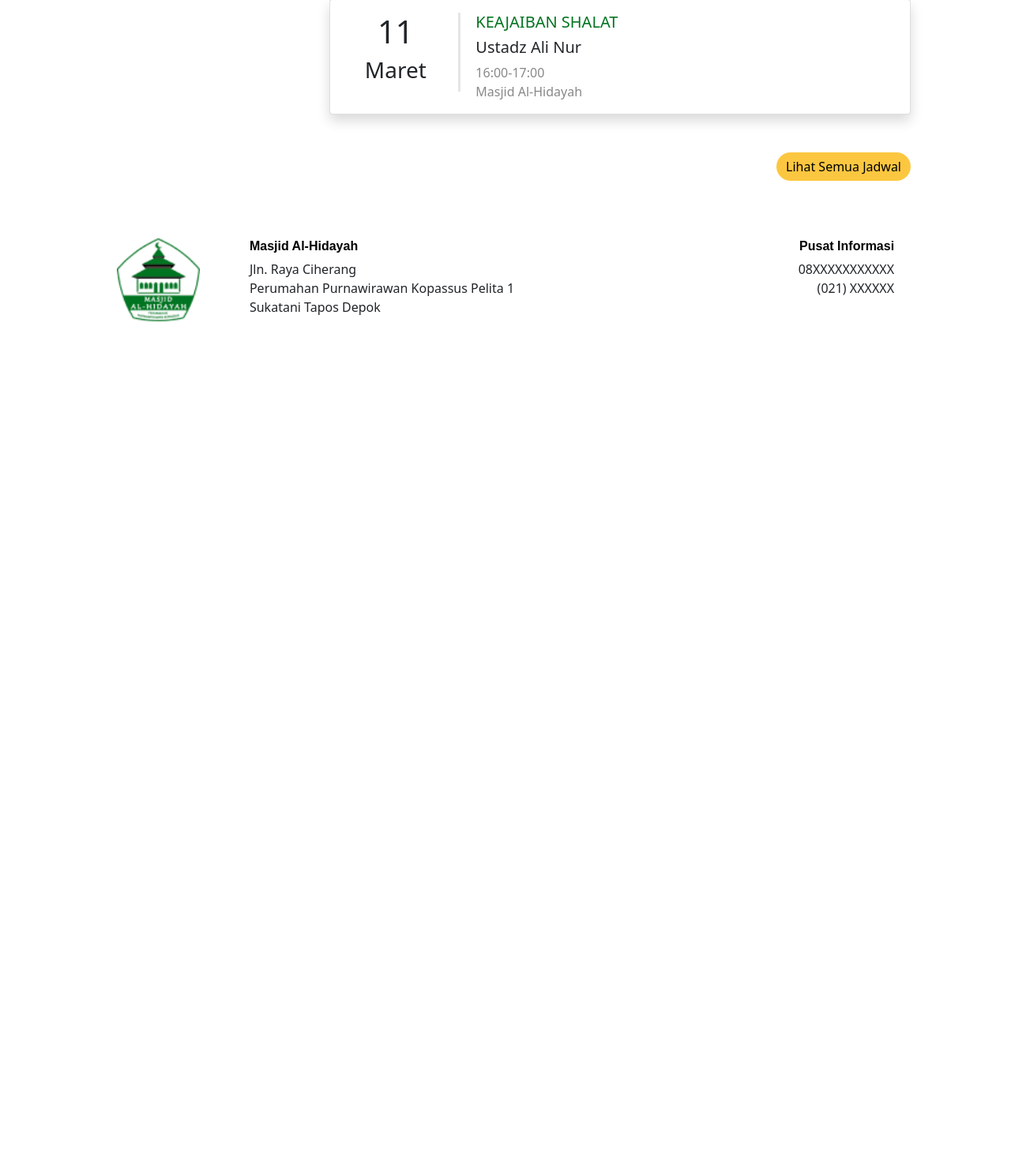
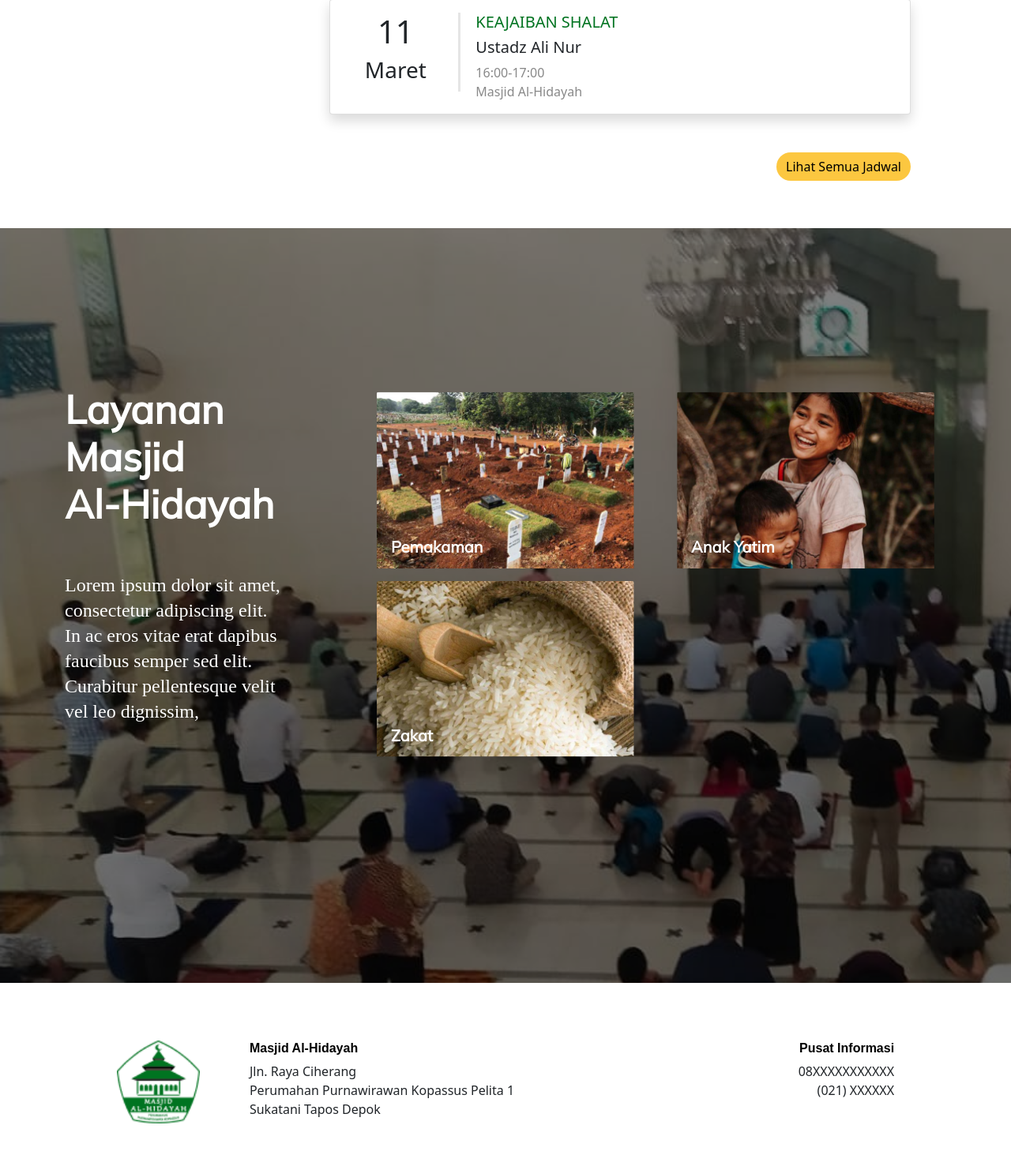
Before and after one commit to yasykurrafii/masjid-al-hidayah, a Django app: template templates/home.html in a window 1280 px wide. Shown: the part 2358-3840 px from the top of the page at 79% size. Before the commit the page ends 2765 px from the top, so only its background shows below. Run offline with Django 3.2, Linux system fonts and the light colour scheme; the template is opened without the code that fills it, so the values that code supplies are empty; some libraries are stand-ins or nearby versions.

Commit message:
Gambaran Kasar Slide 4 Home

```diff
--- a/static/css/base.css
+++ b/static/css/base.css
@@ -136,6 +136,22 @@
     box-shadow: inset 0 0 0 2000px rgba(0, 115, 32, 0.85);
     background-repeat: no-repeat;
     background-size: cover;
+}
+
+.beranda4 {
+    padding: auto;
+    margin: auto;
+    background-image: url("../img/fotoSlide4home.png");
+    box-shadow: inset 0 0 0 2000px rgba(0, 0, 0, 0.5);
+    background-repeat: no-repeat;
+    background-size: cover;
+}
+
+.cardSlide4 {
+    background-repeat: no-repeat;
+    background-size: cover;
+    background: linear-gradient(180deg, rgba(82, 82, 82, 0) 45.51%, rgba(0, 0, 0, 0.7) 100%);
+    mix-blend-mode: normal;
 }
 
 
--- a/templates/base.html
+++ b/templates/base.html
@@ -11,7 +11,7 @@
     <meta http-equiv="X-UA-Compatible" content="IE=edge" />
     <meta name="viewport" content="width=device-width, initial-scale=1.0" />
     <link rel="stylesheet" href="{% static 'css/base.css'%}" type="text/css" />
-    <title>masjid Al-Hidayah</title>
+    <title>Masjid Al-Hidayah</title>
 
     <!-- CSS Bootstrap -->
     <link href="https://cdn.jsdelivr.net/npm/bootstrap@5.0.0-beta2/dist/css/bootstrap.min.css" rel="stylesheet" integrity="sha384-BmbxuPwQa2lc/FVzBcNJ7UAyJxM6wuqIj61tLrc4wSX0szH/Ev+nYRRuWlolflfl" crossorigin="anonymous" />
--- a/templates/home.html
+++ b/templates/home.html
@@ -114,20 +114,20 @@
                 <div class="card shadow p-3">
                     <div class="row">
                         <div class="col" style="text-align: center; margin-left: -200px;">
-                            <h1>10</h1>
-                            <h3>Maret</h3>
+                            <h1 class="card-title">10</h1>
+                            <h3 class="card-title">Maret</h3>
                         </div>
                         <div class="col pembatasSlide3card " style="margin-left: -200px; "></div>
                         <div class="col" style="margin-left: -550px;">
-                            <h5 style="color: #007320;">PENYEBAB MUNCULNYA AKHLAK YANG BURUK</h5>
-                            <h5>Ustadz Ali Nur</h5>
+                            <h5 class="card-title" style="color: #007320;">PENYEBAB MUNCULNYA AKHLAK YANG BURUK</h5>
+                            <h5 class="card-title">Ustadz Ali Nur</h5>
                             <div class="row" style="color: #888888;">
                                 <i class="fas fa-clock"></i>
-                                <a>16:00-17:00<br></a>
+                                <a class="card-text" style="color: #888888; text-decoration: none;">16:00-17:00<br></a>
                             </div>
                             <div class="row" style="color: #888888;">
                                 <i class="fas fa-map-marker-alt"></i>
-                                <a>Masjid Al-Hidayah</a>
+                                <a class="card-text" style="color: #888888; text-decoration: none;">Masjid Al-Hidayah</a>
                             </div>
                         </div>
                     </div>
@@ -140,21 +140,21 @@
                 <div class="card shadow p-3">
                     <div class="row">
                         <div class="col" style="text-align: center; margin-left: -200px;">
-                            <h1>10</h1>
-                            <h3>Maret</h3>
+                            <h1 class="card-title">10</h1>
+                            <h3 class="card-title">Maret</h3>
                         </div>
                         <div class="col pembatasSlide3card " style="margin-left: -200px; "></div>
                         <div class="col" style="margin-left: -550px;">
-                            <h5 style="color: #007320;">ADAB DUDUK DAN BERMAJELIS</h5>
+                            <h5 class="card-title" style="color: #007320;">ADAB DUDUK DAN BERMAJELIS</h5>
                             <a class="btn btn-primary " style="background-color: #FCC740; color:black; border: none; font-size: 10px; ">KAJIAN ONLINE</a>
-                            <h5>Ustadz Ali Nur</h5>
+                            <h5 class="card-title">Ustadz Ali Nur</h5>
                             <div class="row" style="color: #888888;">
                                 <i class="fas fa-clock"></i>
-                                <a>16:00-17:00<br></a>
+                                <a class="card-text" style="color: #888888; text-decoration: none;">16:00-17:00<br></a>
                             </div>
                             <div class="row" style="color: #888888;">
                                 <i class="fas fa-map-marker-alt"></i>
-                                <a>Masjid Al-Hidayah</a>
+                                <a class="card-text" style="color: #888888; text-decoration: none;">Masjid Al-Hidayah</a>
                             </div>
                         </div>
                     </div>
@@ -171,16 +171,16 @@
                         </div>
                         <div class="col pembatasSlide3card " style="margin-left: -200px; "></div>
                         <div class="col" style="margin-left: -550px;">
-                            <h5 style="color: #007320;">MEMAHAMI TAUHID</h5>
+                            <h5 class="card-title" style="color: #007320;">MEMAHAMI TAUHID</h5>
                             <a class="btn btn-primary " style="background-color: #FCC740; color:black; border: none; font-size: 10px; ">KAJIAN ONLINE</a>
-                            <h5>Ustadz Ali Nur</h5>
+                            <h5 class="card-title">Ustadz Ali Nur</h5>
                             <div class="row" style="color: #888888;">
                                 <i class="fas fa-clock"></i>
-                                <a>16:00-17:00<br></a>
+                                <a class="card-text" style="color: #888888; text-decoration: none;">16:00-17:00<br></a>
                             </div>
                             <div class="row" style="color: #888888;">
                                 <i class="fas fa-map-marker-alt"></i>
-                                <a>Masjid Al-Hidayah</a>
+                                <a class="card-text" style="color: #888888; text-decoration: none;">Masjid Al-Hidayah</a>
                             </div>
                         </div>
                     </div>
@@ -198,15 +198,15 @@
                         </div>
                         <div class="col pembatasSlide3card " style="margin-left: -200px; "></div>
                         <div class="col" style="margin-left: -550px;">
-                            <h5 style="color: #007320;">KEAJAIBAN SHALAT</h5>
-                            <h5>Ustadz Ali Nur</h5>
+                            <h5 class="card-title" style="color: #007320;">KEAJAIBAN SHALAT</h5>
+                            <h5 class="card-title">Ustadz Ali Nur</h5>
                             <div class="row" style="color: #888888;">
                                 <i class="fas fa-clock"></i>
-                                <a>16:00-17:00<br></a>
+                                <a class="card-text" style="color: #888888; text-decoration: none;">16:00-17:00<br></a>
                             </div>
                             <div class="row" style="color: #888888;">
                                 <i class="fas fa-map-marker-alt"></i>
-                                <a>Masjid Al-Hidayah</a>
+                                <a class="card-text" style="color: #888888; text-decoration: none;">Masjid Al-Hidayah</a>
                             </div>
                         </div>
                     </div>
@@ -216,6 +216,10 @@
 
                 <br>
                 <a class="btn btn-primary " href="{% url 'jadwal'%}" style="background-color: #FCC740; color:black; border: none; float: right; border-radius: 50px; ">Lihat Semua Jadwal</a>
+                <br>
+                <br>
+                <br>
+                <br>
             </div>
         </div>
     </div>
@@ -224,4 +228,72 @@
     <!-- Slide 3-->
 
 
+
+    <!-- Slide 4 -->
+    <div class="containter-fluid vertical center beranda4" style="padding-top: 200px; padding-bottom: 200px;">
+        <div class="container">
+            <div class="row">
+                <div class="col-md-4">
+                    <h1 style="color: white; font-size: 50px; font-family: Mulish;font-style: normal; font-weight: bold;"><strong>Layanan<br>Masjid<br>Al-Hidayah</strong></h1>
+                    <br>
+                    <br>
+                    <h5 style="color: white; font-size: 24px; font-family: Playfair Display; font-style: normal; font-weight: normal; line-height: 32px;">Lorem ipsum dolor sit amet,<br> consectetur adipiscing elit. <br> In ac eros vitae erat dapibus <br> faucibus semper sed elit. <br> Curabitur pellentesque velit <br> vel leo dignissim,</h5>
+                    <br>
+                    <br>
+
+                </div>
+
+                <!-- Ini cards yang kotak itu-->
+                <div class="col-md-8">
+                    <div class="row">
+                        <div class="col-6" style="padding-right:0; padding-left:0;">
+                            <div class="card bg-transparent text-white " style="border: none; ">
+                                <img src="../static/img/fotoPemakamanSlide4.png" class="card-img-top img-fluid" style="padding:0%; width: 100%;  object-fit: cover;  " alt="...">
+                                <div class="row">
+                                    <div class="card-img-overlay" style="padding-left: 35px;">
+                                        <h5 style="position: absolute; bottom: 15px; padding-left: 10px; font-family: Mulish; font-style: normal; font-weight: bold; font-size: 20px; line-height: 25px;">Pemakaman</h5>
+                                    </div>
+
+                                </div>
+                            </div>
+                        </div>
+
+                        <div class="col-6" style="padding-right:0; padding-left:0;">
+                            <div class="card bg-transparent text-white " style="border: none;">
+                                <img src="../static/img/fotoYatimSlide4.png" class="card-img-top img-fluid" style="padding:0%; width: 100%;  object-fit: cover;" alt="...">
+                                <div class="row">
+                                    <div class="card-img-overlay" style="padding-left: 35px;">
+                                        <h5 style="position: absolute; bottom: 15px; padding-left: 10px; font-family: Mulish; font-style: normal; font-weight: bold; font-size: 20px; line-height: 25px;">Anak Yatim</h5>
+                                    </div>
+
+                                </div>
+                            </div>
+                        </div>
+
+                        <div class="col-6" style="padding-right:0; padding-left:0;">
+                            <div class="card bg-transparent text-white " style="border: none;">
+                                <img src="../static/img/fotoZakatSlide4.png" class="card-img-top img-fluid" style="padding:0%; width: 100%;  object-fit: cover;" alt="...">
+                                <div class="row">
+                                    <div class="card-img-overlay" style="padding-left: 35px;">
+                                        <h5 style="position: absolute; bottom: 15px; padding-left: 10px; font-family: Mulish; font-style: normal; font-weight: bold; font-size: 20px; line-height: 25px;">Zakat</h5>
+                                    </div>
+
+                                </div>
+                            </div>
+                        </div>
+
+
+
+                    </div>
+                </div>
+                <!-- Ini cards yang kotak itu-->
+            </div>
+        </div>
+        <br>
+        <br>
+        <br>
+    </div>
+    <!-- Slide 4 -->
+
+
     {% endblock content %}
```
Also changed, not shown: static/img/fotoPemakamanSlide4.png (added), static/img/fotoSlide4home.png (added), static/img/fotoYatimSlide4.png (added), static/img/fotoZakatSlide4.png (added).
